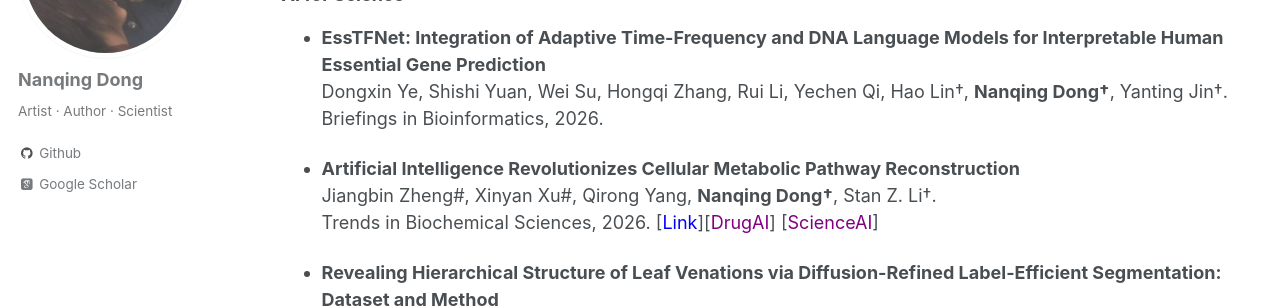
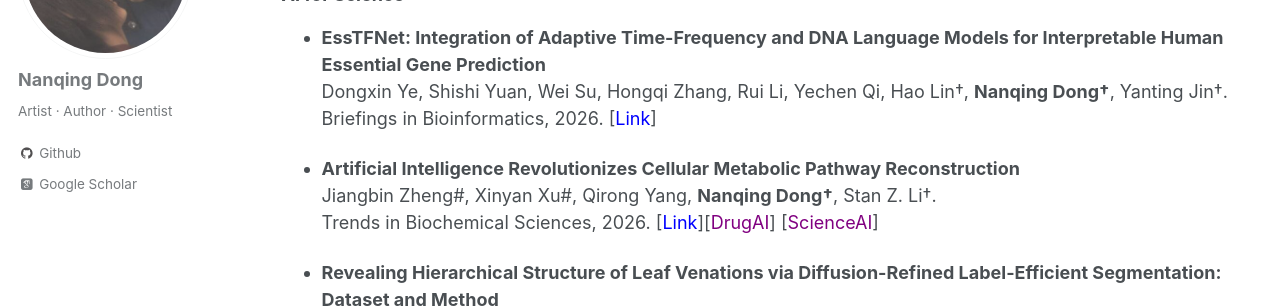
Before and after one commit to eveningdong/eveningdong.github.io, a Jekyll site: the page built from _pages/publication.md, in a window 1280 px wide and 900 px high, scrolled down 1495 px. Shown: the part 152-460 px from the top of the window. Built offline with Jekyll 4.4.1, drawn with Linux system fonts in a browser that asks for light colours; some web fonts are replaced.

Commit message:
Update publication.md

```diff
--- a/_pages/publication.md
+++ b/_pages/publication.md
@@ -56,7 +56,7 @@ The research topics are listed in alphabetical order.
 ### AI for Science
 * **EssTFNet: Integration of Adaptive Time-Frequency and DNA Language Models for Interpretable Human Essential Gene Prediction**
   Dongxin Ye, Shishi Yuan, Wei Su, Hongqi Zhang, Rui Li, Yechen Qi, Hao Lin†, **Nanqing Dong†**, Yanting Jin†.
-  Briefings in Bioinformatics, 2026.
+  Briefings in Bioinformatics, 2026. [[<span style="color:blue">Link</span>]](https://doi.org/10.1093/bib/bbag349)
 
 * **Artificial Intelligence Revolutionizes Cellular Metabolic Pathway Reconstruction**
   Jiangbin Zheng#, Xinyan Xu#, Qirong Yang, **Nanqing Dong†**, Stan Z. Li†.
```
